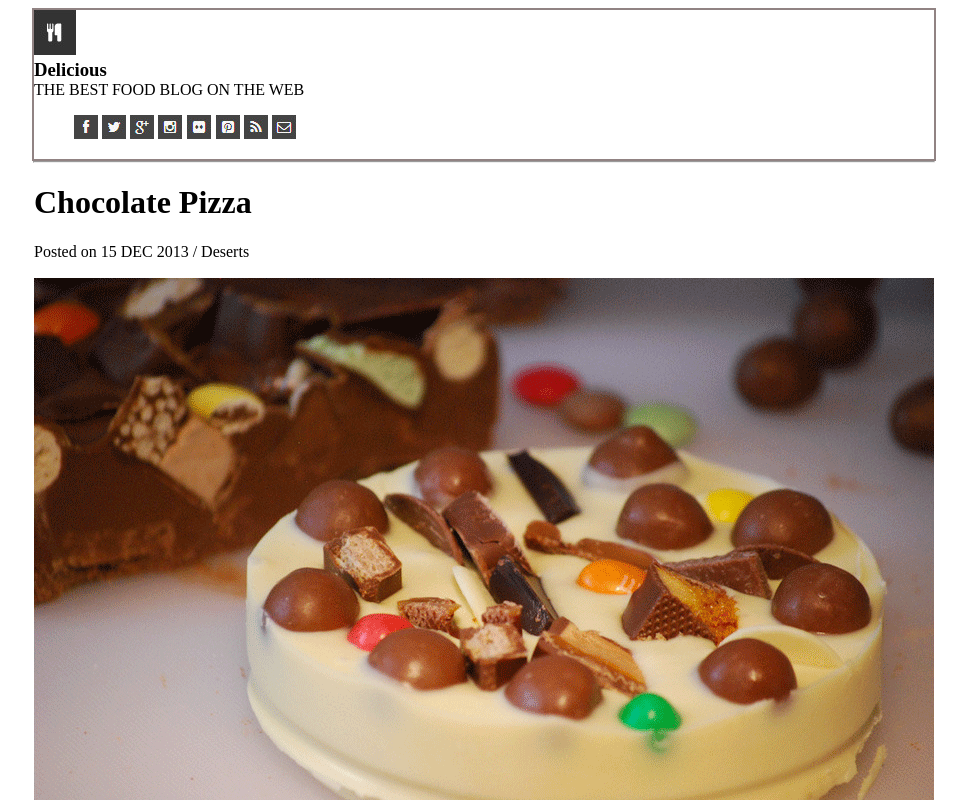
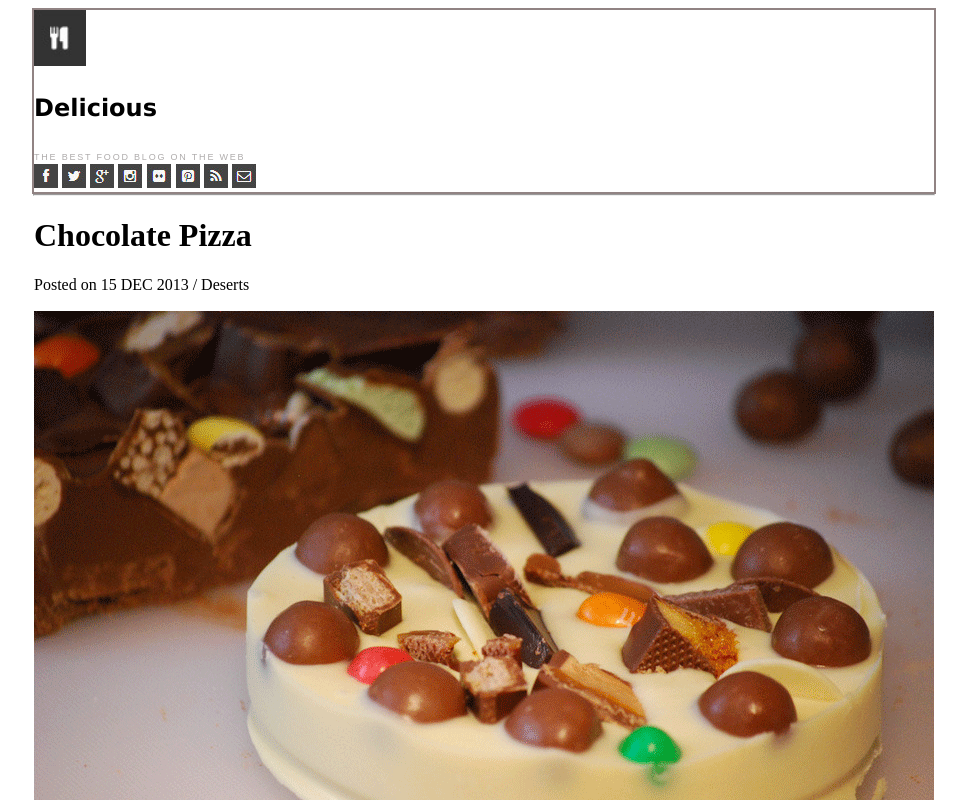
Before and after one commit to Bayanabuhatab/chocolate-pizza, a plain HTML site: page index.html in a window 1280 px wide. Shown: the top 800 px of the page, without its empty margins (156-1123 px from the left). Drawn offline with Linux system fonts and the light colour scheme; files whose address does not match are found by name.

Commit message:
Add modifications

```diff
--- a/css/style.css
+++ b/css/style.css
@@ -1,20 +1,32 @@
 
 
-h2, h3 {
-  margin: 0;
-  overflow: left;
-  text-align: left;
+  #delicious{
+
+    font-size: x-large;
+    font-weight: 600;
+    font-family:Verdana, Geneva, Tahoma, sans-serif;
 }
-.icon {
-    display: inline-block;
-    margin-right: 10px;
+
+#best{
+  color: rgb(175, 172, 172);
+font-family: 'Pathway Gothic One', sans-serif;
+font-size: xx-small;
+letter-spacing: .2em;
+margin-left: 0px;
 }
-.textlogo {
-    display: inline-block;
+#logo{
+
+  height: 3.5em;
+  display: inline-block;
 }
-.textlogo h3 {
-    color: gray;
+#img-list{
+  float: right;
+  margin-right: 10px;
+  margin-top: 15px;
+
+
 }
+
 header{
     border: 2px solid rgb(145, 131, 131);
     align-content: center;
@@ -64,6 +76,7 @@ header{
   #part2{
     border: 2px solid rgb(175, 133, 133);
     text-align: center;
+    margin-top: 8pt;
   }
 
   #bottomlogo{
--- a/index.html
+++ b/index.html
@@ -5,43 +5,39 @@
     <meta http-equiv="X-UA-Compatible" content="IE=edge">
     <meta name="viewport" content="width=device-width, initial-scale=1.0">
     <title>Chocolate Pizza</title>
+    <link rel="stylesheet" href="css/reset.css">
+    <link rel="stylesheet" href="css/style.css">
+
 </head>
 <body>
     <header>
-        <link rel="stylesheet" href="css/reset.css">
-        <link rel="stylesheet" href="css/style.css">
-
-        <img src="lab-assets/logo.png">
+        <nav>
+    <div class="logo">
+        <img src="lab-assets/logo.png" id="logo">
         <h3 id="delicious">Delicious</h3>
         <span id="best">THE BEST FOOD BLOG ON THE WEB</span>
-
-        <ul id="image-list">
+    </div>
+        <div class="image-list">
 
                 <img src="/lab-assets/fb-icon.png">
 
-
                 <img src="/lab-assets/twit-icon.png">
-
 
                 <img src="lab-assets/gp-icon.png">
 
-
                 <img src="lab-assets/insta-icon.png">
-
 
                 <img src="lab-assets/flic-icon.png">
 
-
                 <img src="/lab-assets/pint-icon.png">
-
-
 
                 <img src="lab-assets/rss-icon.png">
 
+                <img src="lab-assets/mail-icon.png">
+</div>
 
-                <img src="lab-assets/mail-icon.png">
-
-        </ul>
+</nav>
+        </div>
     </header>
     <hr width="900px">
     <main>
```
